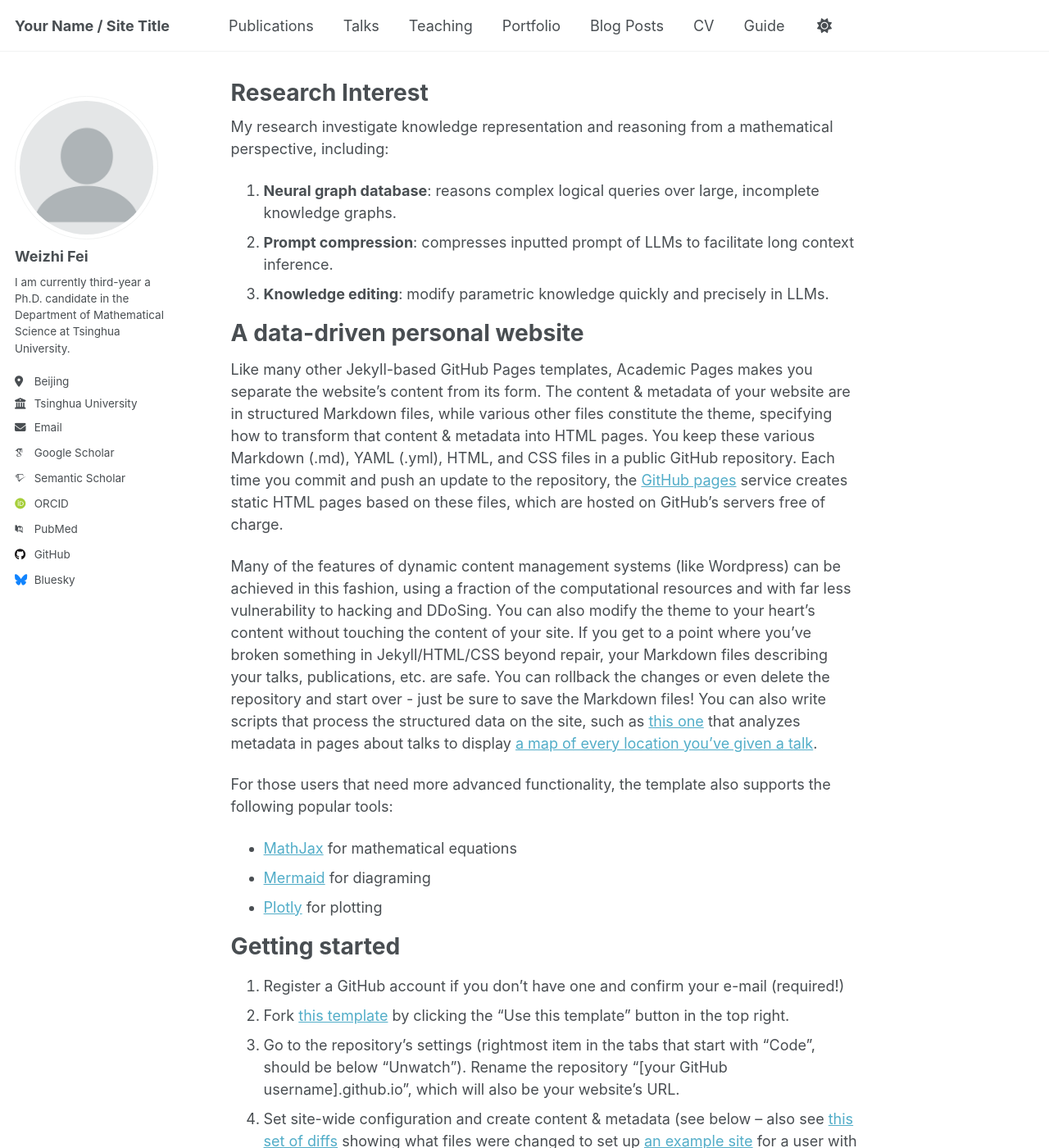
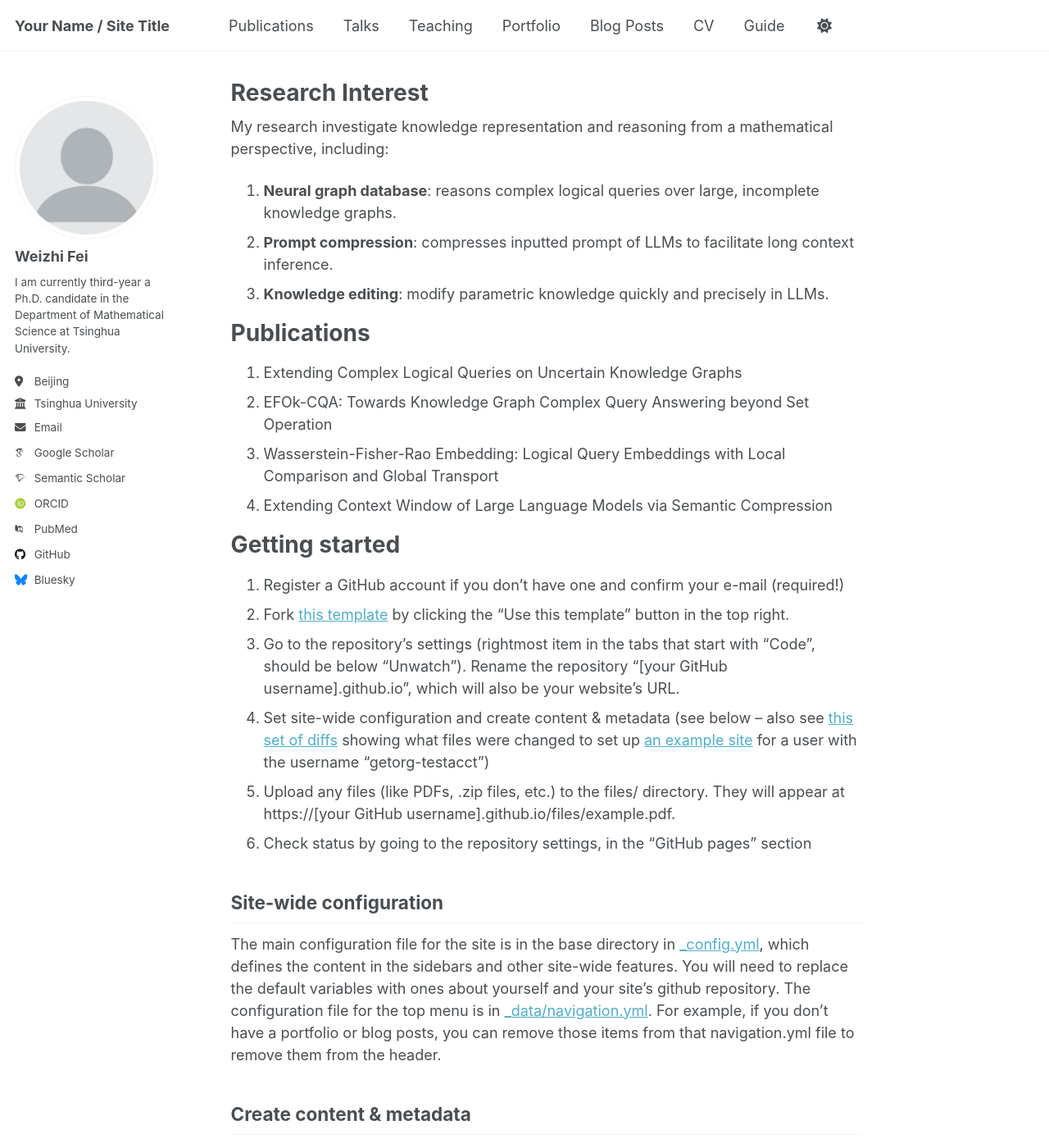
Before and after one commit to rabi-fei/rabi-fei.github.io, a Jekyll site: the page built from _pages/about.md, in a window 1280 px wide and 1400 px high. Shown: the whole window at 82% size. Built offline with Jekyll 4.4.1, drawn with Linux system fonts in a browser that asks for light colours; some web fonts are replaced; a script that is not in the unit is left out.

Commit message:
Update about.md

```diff
--- a/_pages/about.md
+++ b/_pages/about.md
@@ -14,16 +14,13 @@ My research investigate knowledge representation and reasoning from a mathematic
 
 
 
-A data-driven personal website
+Publications
 ======
-Like many other Jekyll-based GitHub Pages templates, Academic Pages makes you separate the website's content from its form. The content & metadata of your website are in structured Markdown files, while various other files constitute the theme, specifying how to transform that content & metadata into HTML pages. You keep these various Markdown (.md), YAML (.yml), HTML, and CSS files in a public GitHub repository. Each time you commit and push an update to the repository, the [GitHub pages](https://pages.github.com/) service creates static HTML pages based on these files, which are hosted on GitHub's servers free of charge.
 
-Many of the features of dynamic content management systems (like Wordpress) can be achieved in this fashion, using a fraction of the computational resources and with far less vulnerability to hacking and DDoSing. You can also modify the theme to your heart's content without touching the content of your site. If you get to a point where you've broken something in Jekyll/HTML/CSS beyond repair, your Markdown files describing your talks, publications, etc. are safe. You can rollback the changes or even delete the repository and start over - just be sure to save the Markdown files! You can also write scripts that process the structured data on the site, such as [this one](https://github.com/academicpages/academicpages.github.io/blob/master/talkmap.ipynb) that analyzes metadata in pages about talks to display [a map of every location you've given a talk](https://academicpages.github.io/talkmap.html).
-
-For those users that need more advanced functionality, the template also supports the following popular tools:
-- [MathJax](https://www.mathjax.org/) for mathematical equations
-- [Mermaid](https://mermaid.js.org/) for diagraming
-- [Plotly](https://plotly.com/javascript/) for plotting
+1. Extending Complex Logical Queries on Uncertain Knowledge Graphs
+2. EFOk-CQA: Towards Knowledge Graph Complex Query Answering beyond Set Operation
+3. Wasserstein-Fisher-Rao Embedding: Logical Query Embeddings with Local Comparison and Global Transport
+4. Extending Context Window of Large Language Models via Semantic Compression
 
 Getting started
 ======
```
